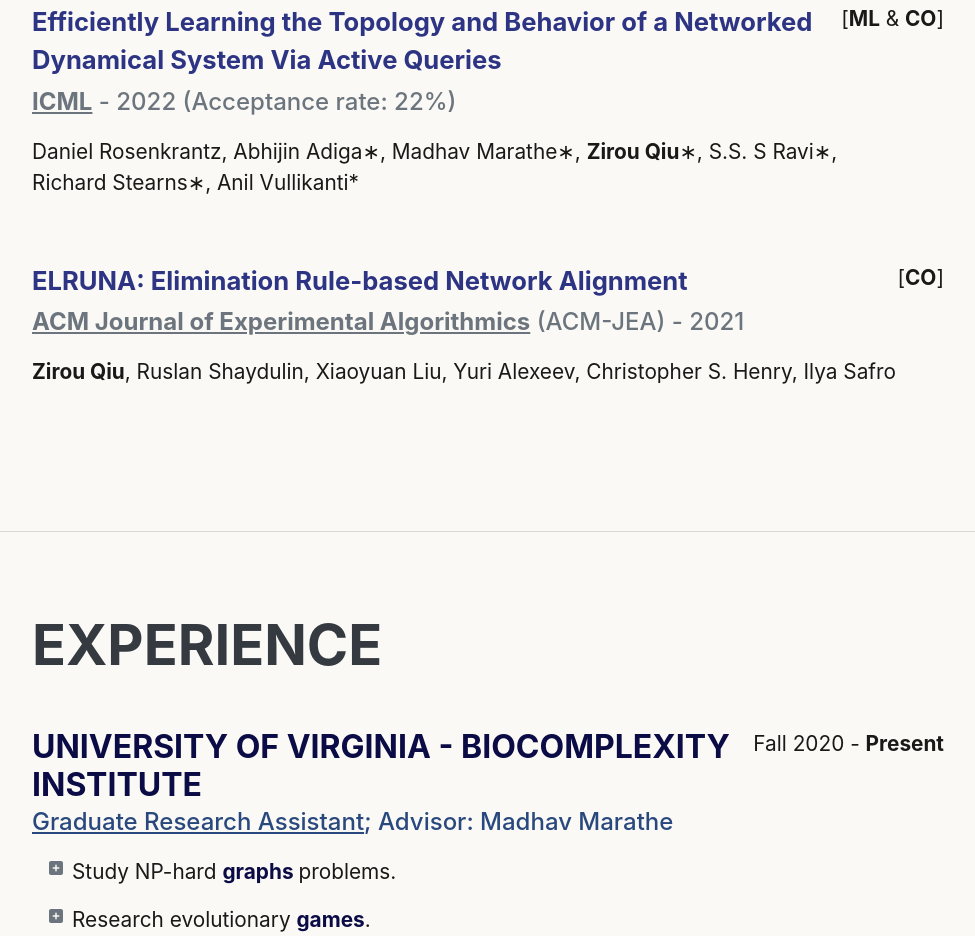
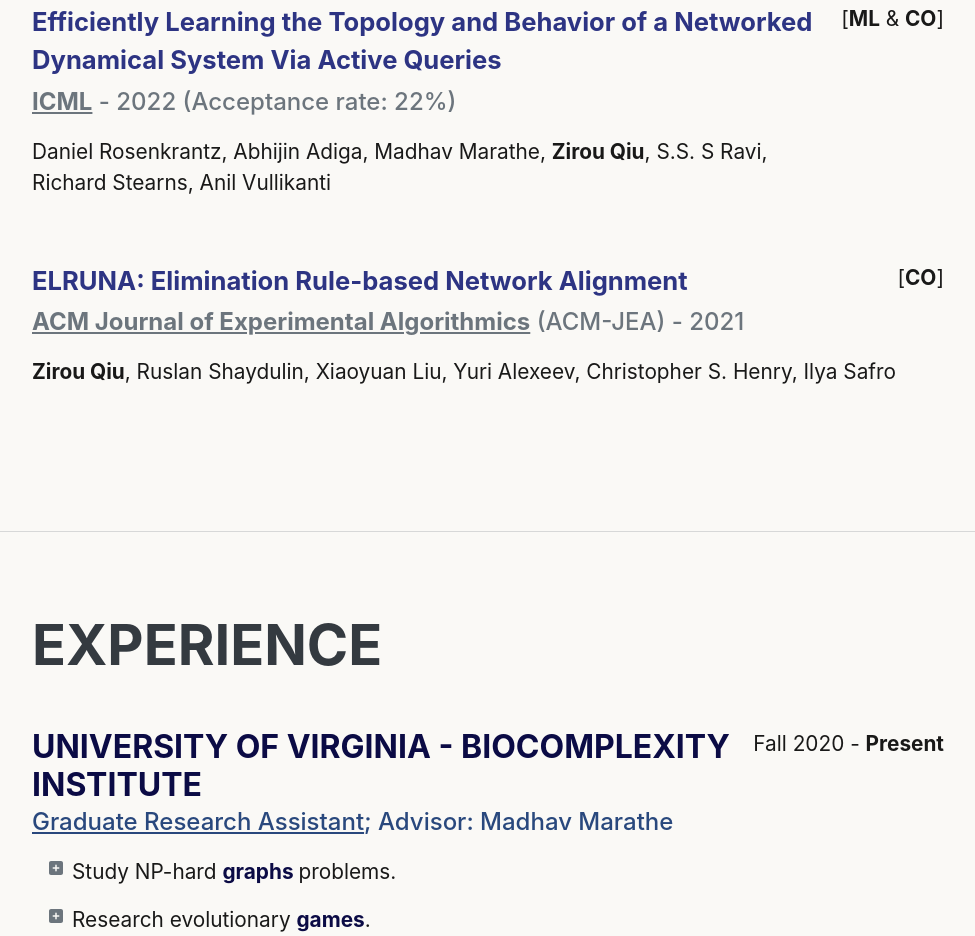
Before and after one commit to bridgelessqiu/zirouq.github.io, a plain HTML site: page index.html in a window 1280 px wide. Shown: the part 1938-2874 px from the top of the page, without its empty margins (288-1263 px from the left). Drawn offline with nearby package versions, Linux system fonts and the light colour scheme; a web font is replaced by a local one.

Commit message:
Update index.html

```diff
--- a/index.html
+++ b/index.html
@@ -128,7 +128,7 @@
                         <div class="flex-grow-1">
                             <p class="lead mb-1"><strong><a href="https://proceedings.mlr.press/v162/rosenkrantz22a/rosenkrantz22a.pdf", target="_blank">Efficiently Learning the Topology and Behavior of a Networked Dynamical System Via Active Queries</a></strong></p>
                             <div class="subheading mb-3"><strong><u>ICML</u></strong> - 2022 (Acceptance rate: 22%)</div>
-                            <p>Daniel Rosenkrantz, Abhijin Adiga∗, Madhav Marathe∗, <strong>Zirou Qiu</strong>∗, S.S. S Ravi∗, Richard Stearns∗, Anil Vullikanti*</p>
+                            <p>Daniel Rosenkrantz, Abhijin Adiga, Madhav Marathe, <strong>Zirou Qiu</strong>, S.S. S Ravi, Richard Stearns, Anil Vullikanti</p>
                         </div>
                         <div class="flex-shrink-0">
                            <p data-toggle="tooltip" data-html="true" title="Machine Learning and Combinatorial Optimization">
```
